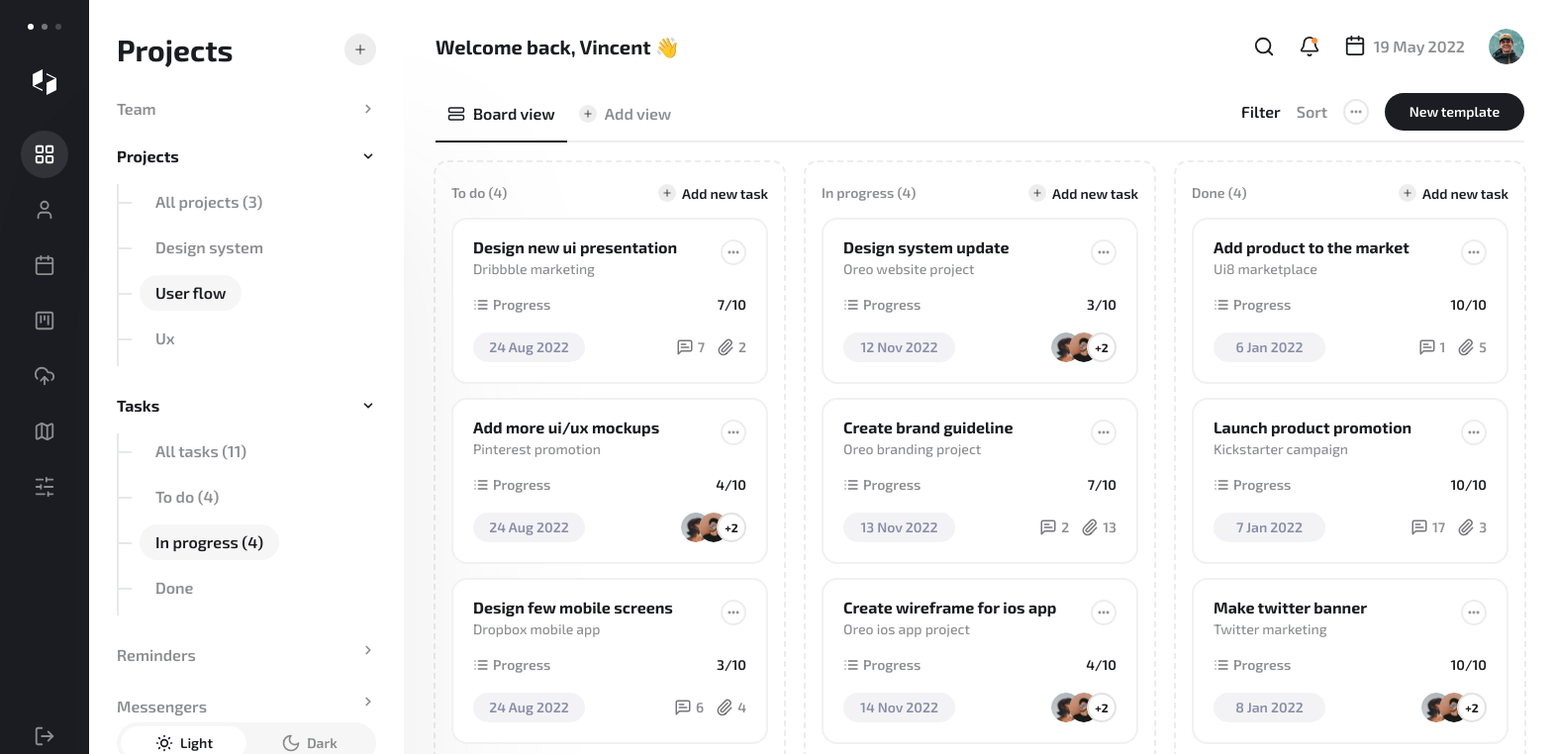
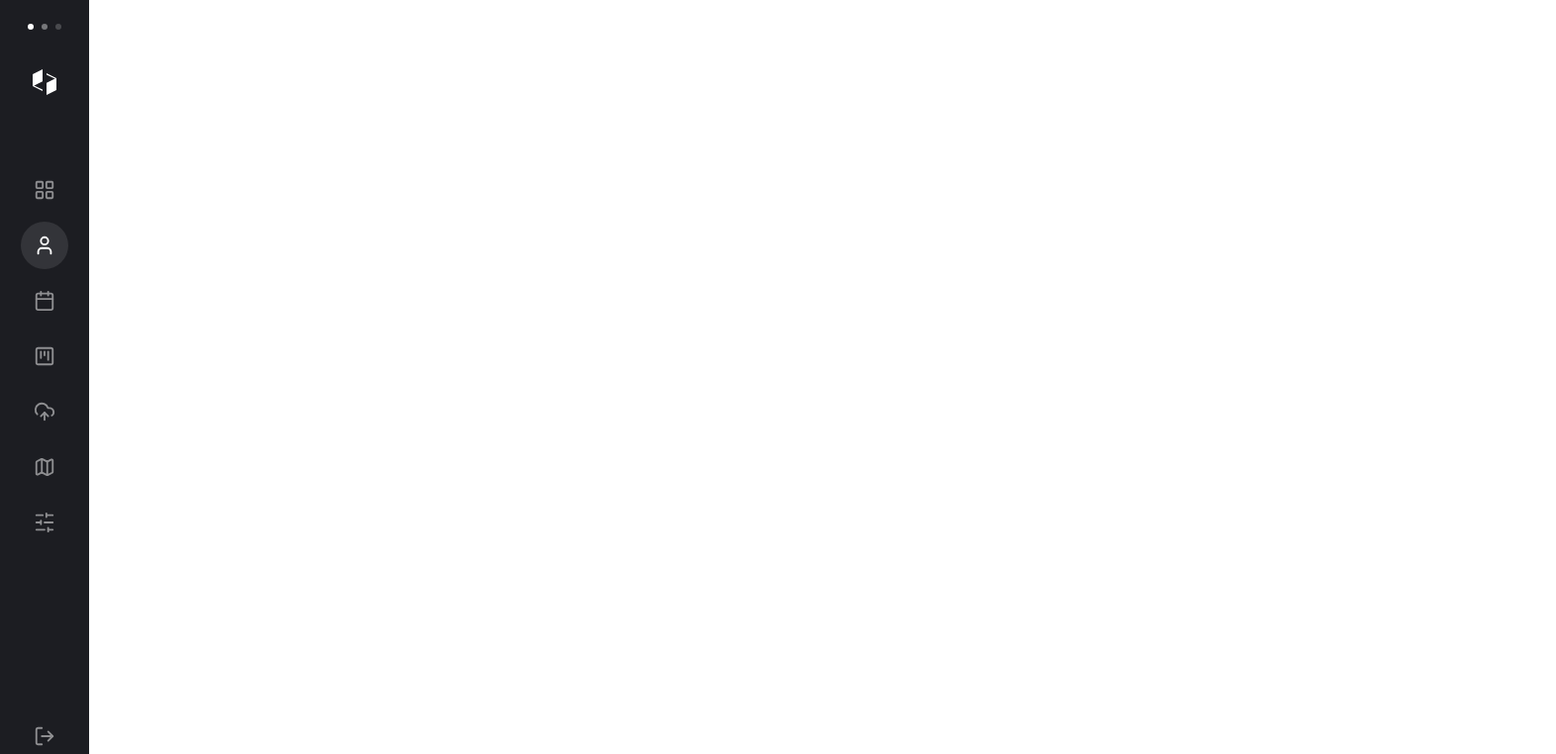
Before and after one commit to gabrielsrs/toDo, a React (Vite) app: page /user in a window 1280 px wide. Shown: the top 762 px of the page at 99% size, 1572 px wide, since content can reach past the window. Built offline with nearby package versions, Linux system fonts and the light colour scheme.

Commit message:
feat: add react routes - Add routes from sidebar items - Add cursor pointer to some icons/components - Dropdown in asside icons interaction

```diff
--- a/package.json
+++ b/package.json
@@ -12,7 +12,8 @@
   "dependencies": {
     "lucide-react": "^0.469.0",
     "react": "^18.3.1",
-    "react-dom": "^18.3.1"
+    "react-dom": "^18.3.1",
+    "react-router": "^7.1.2"
   },
   "devDependencies": {
     "@eslint/js": "^9.17.0",
--- a/src/components/main.jsx
+++ b/src/components/main.jsx
@@ -1,7 +1,5 @@
-import { Search, Bell, Calendar, StretchHorizontal, Plus, Ellipsis, List, Paperclip, MessageSquareText } from "lucide-react"
+import { Search, Bell, Calendar, StretchHorizontal, Plus, Ellipsis } from "lucide-react"
 import profile from "../assets/profile.png"
-import profile1 from "../assets/profile1.png"
-import profile2 from "../assets/profile2.png"
 
 import { CardContent } from "./ui/card-structure"
 import { cardData } from "../data/getTodo.js"
@@ -19,16 +17,16 @@ export function Main() {
                         <span className="font-bold text-xl">Welcome back, Vincent 👋</span>
                     </div>
                     <div className="flex justify-between items-center gap-6 text-customGreyWhiteTheme dark:text-white">
-                        <Search size={22}/>
+                        <Search size={22} cursor="pointer"/>
                         <div className="h-[22px] w-[22px] relative">
                             <div className="h-1.5 w-1.5 absolute top-0.5 right-[3px] rounded-3xl bg-orange-400"></div>
-                            <Bell size={22}/>
+                            <Bell size={22} cursor="pointer"/>
                         </div>
-                        <div className="flex justify-between gap-2">
+                        <div className="flex justify-between gap-2 cursor-pointer">
                             <Calendar size={22}/>
                             <span className="font-semibold text-base text-customGreyWhiteTheme/50 dark:text-white/50">19 May 2022</span>
                         </div>
-                        <div className="h-9 w-9 rounded-3xl">
+                        <div className="h-9 w-9 rounded-3xl cursor-pointer">
                             <img src={profile} alt="" className="rounded-3xl"/>
                         </div>
                     </div>
@@ -37,13 +35,13 @@ export function Main() {
             <menu className="h-[50px] flex flex-col justify-between mb-5">
                 <div className="h-[48px] flex justify-between font-semibold text-base text-customGreyWhiteTheme/50 dark:text-white/50">
                     <div className="h-9 w-64 flex flex-1 self-end mr-4">
-                        <div className="flex items-start gap-2 text-customGreyWhiteTheme dark:text-white px-[12px] pb-[18px] relative after:block after:absolute after:bg-customGreyWhiteTheme dark:after:bg-white after:h-[2px] after:w-full after:right-0 after:bottom-[-2px]">
+                        <div className="flex items-start gap-2 text-customGreyWhiteTheme dark:text-white px-[12px] pb-[18px] relative after:block after:absolute after:bg-customGreyWhiteTheme dark:after:bg-white after:h-[2px] after:w-full after:right-0 after:bottom-[-2px] cursor-pointer">
                             <div className="h-[18px] w-[18px] flex justify-center items-center">
                                 <StretchHorizontal size={18}/>
                             </div>
                             <span className="h-[18px] leading-[18px]">Board view</span>
                         </div>
-                        <div className="flex gap-2 px-[12px] pb-[18px]">
+                        <div className="flex gap-2 px-[12px] pb-[18px] cursor-pointer">
                             <div className="h-[18px] w-[18px] flex justify-center items-center rounded-3xl bg-customGreyWhiteTheme/[0.08] dark:bg-white/10">
                                 <Plus size={10} strokeWidth={4}/>
                             </div>
@@ -51,13 +49,13 @@ export function Main() {
                         </div>
                     </div>
                     <div className="h-[38px] w-[286px] flex items-center gap-4 self-start">
-                        <div className="text-customGreyWhiteTheme dark:text-white">
+                        <div className="text-customGreyWhiteTheme dark:text-white cursor-pointer">
                             <span>Filter</span>
                         </div>
-                        <div>
+                        <div className="cursor-pointer">
                             <span>Sort</span>
                         </div>
-                        <div className="h-[26px] w-[26px] flex justify-center items-center rounded-3xl border-2 border-customGreyWhiteTheme/10 dark:border-white/10">
+                        <div className="h-[26px] w-[26px] flex justify-center items-center rounded-3xl border-2 border-customGreyWhiteTheme/10 dark:border-white/10 cursor-pointer">
                             <Ellipsis size={14} strokeWidth={3}/>
                         </div>
                         <Button type="button">New template</Button>
--- a/src/components/projects.jsx
+++ b/src/components/projects.jsx
@@ -1,8 +1,8 @@
-import { Plus, SunMedium, Moon, ChevronRight, ChevronDown } from "lucide-react"
+import { Plus, SunMedium, Moon } from "lucide-react"
 import { Tree } from "../components/ui/tree-items"
+import { DropDownSideItem } from "../components/ui/dropDownSideItem"
 
 export function Projects() {
-
     function themeLight() {
         document.documentElement.classList.contains('dark') && document.documentElement.classList.toggle('dark')
     }
@@ -19,42 +19,27 @@ export function Projects() {
             <div className="w-[262px] flex flex-col flex-1">
                 <div className="h-10 flex justify-between items-center mb-8 mt-0.5">
                     <span className="text-3xl font-bold align-baseline">Projects</span>
-                    <div className="h-8 w-8 flex justify-center items-center rounded-3xl bg-customGreyWhiteTheme/[0.08] dark:bg-white/10 text-customGreyWhiteTheme/50 dark:text-white/50">
+                    <div className="h-8 w-8 flex justify-center items-center rounded-3xl bg-customGreyWhiteTheme/[0.08] dark:bg-white/10 text-customGreyWhiteTheme/50 dark:text-white/50 cursor-pointer">
                         <Plus size={14} strokeWidth={3}/>
                     </div>
                 </div>
                 <div className="w-[261px] flex flex-col flex-1 gap-7 text-base font-semibold text-customGreyWhiteTheme/50  dark:text-white/50">
                     <div>
-                        <div className="h-4 flex justify-between items-center">
-                            <span>Team</span>
-                            <ChevronRight size={14} strokeWidth={3}/>
-                        </div>
+                        <DropDownSideItem title="Team"/>
                     </div>
                     <div>
-                        <div className="flex justify-between items-center text-customGreyWhiteTheme dark:text-white mb-4">
-                            <span className="font-bold">Projects</span>
-                            <ChevronDown size={14} strokeWidth={3}/>
-                        </div>
+                        <DropDownSideItem title="Projects"/>
                         <Tree items={projects} selected={2}/>
                     </div>
                     <div>
-                        <div className="flex justify-between items-center text-customGreyWhiteTheme dark:text-white mb-4">
-                            <span className="font-bold">Tasks</span>
-                            <ChevronDown size={14} strokeWidth={3}/>
-                        </div>
+                        <DropDownSideItem title="Tasks"/>
                         <Tree items={tasks} selected={2}/>
                     </div>
                     <div>
-                        <div className="flex justify-between">
-                            <span>Reminders</span>
-                            <ChevronRight size={14} strokeWidth={3}/>
-                        </div>
+                        <DropDownSideItem title="Reminders"/>
                     </div>
                     <div >
-                        <div className="flex justify-between">
-                            <span>Messengers</span>
-                            <ChevronRight size={14} strokeWidth={3}/>
-                        </div>
+                        <DropDownSideItem title="Messengers"/>
                     </div>
                 </div>
             </div>
--- a/src/components/sidebar.jsx
+++ b/src/components/sidebar.jsx
@@ -1,3 +1,5 @@
+import { NavLink } from 'react-router'
+
 import { LayoutGrid, User, Calendar, SquareKanban, CloudUpload, Map, SlidersHorizontal, LogOut } from 'lucide-react';
 
 import { ToDoIcon } from './ui/toDo-icon';
@@ -9,43 +11,73 @@ export function SideBar() {
             <div className='flex flex-col gap-9 items-center my-6'>
                 <div className='flex flex-col items-center gap-10'>
                     <CustomEllipsis />
-                    <ToDoIcon/>
+                    <ToDoIcon />
                 </div>
 
+                <NavLink>
+
+                </NavLink>
                 <div className='flex flex-col gap-2'>
-                    <div className='h-12 w-12 flex justify-center items-center rounded-3xl bg-white/10'>
-                        <LayoutGrid color='#fff' size={22}/>
+                    <NavLink to="/">
+                        {({ isActive }) => (
+                            <div className={`h-12 w-12 flex justify-center items-center rounded-3xl ${isActive ? 'bg-white/10' : ''}`}>
+                                <LayoutGrid color='#fff' className={`${isActive ? '' : 'opacity-50'}`} size={22}/>
                             </div>
+                        )}
+                    </NavLink>
 
-                    <div className='h-12 w-12 flex justify-center items-center rounded-3xl'>
-                        <User color='#fff' className='opacity-50' size={22}/>
+                    <NavLink to="/user">
+                        {({ isActive }) => (
+                            <div className={`h-12 w-12 flex justify-center items-center rounded-3xl ${isActive ? 'bg-white/10' : ''}`}>
+                                <User color='#fff' className={`${isActive ? '' : 'opacity-50'}`} size={22}/>
                             </div>
+                        )}
+                    </NavLink>
 
-                    <div className='h-12 w-12 flex justify-center items-center rounded-3xl'>
-                        <Calendar color='#fff' className='opacity-50' size={22}/>
+                    <NavLink to="/calendar">
+                        {({ isActive }) => (
+                            <div className={`h-12 w-12 flex justify-center items-center rounded-3xl ${isActive ? 'bg-white/10' : ''}`}>
+                                <Calendar color='#fff' className={`${isActive ? '' : 'opacity-50'}`} size={22}/>
                             </div>
+                        )}
+                    </NavLink>
 
-                    <div className='h-12 w-12 flex justify-center items-center rounded-3xl'>
-                        <SquareKanban color='#fff' className='opacity-50' size={22}/>
+                    <NavLink to="/metrics">
+                        {({ isActive }) => (
+                            <div className={`h-12 w-12 flex justify-center items-center rounded-3xl ${isActive ? 'bg-white/10' : ''}`}>
+                                <SquareKanban color='#fff' className={`${isActive ? '' : 'opacity-50'}`} size={22}/>
                             </div>
+                        )}
+                    </NavLink>
 
-                    <div className='h-12 w-12 flex justify-center items-center rounded-3xl'>
-                        <CloudUpload color='#fff' className='opacity-50' size={22}/>
+                    <NavLink to="/upload">
+                        {({ isActive }) => (
+                            <div className={`h-12 w-12 flex justify-center items-center rounded-3xl ${isActive ? 'bg-white/10' : ''}`}>
+                                <CloudUpload color='#fff' className={`${isActive ? '' : 'opacity-50'}`} size={22}/>
                             </div>
+                        )}
+                    </NavLink>
 
-                    <div className='h-12 w-12 flex justify-center items-center rounded-3xl'>
-                        <Map color='#fff' className='opacity-50' size={22}/>
+                    <NavLink to="/location">
+                        {({ isActive }) => (
+                            <div className={`h-12 w-12 flex justify-center items-center rounded-3xl ${isActive ? 'bg-white/10' : ''}`}>
+                                <Map color='#fff' className={`${isActive ? '' : 'opacity-50'}`} size={22}/>
                             </div>
+                        )}
+                    </NavLink>
 
-                    <div className='h-12 w-12 flex justify-center items-center rounded-3xl'>
-                        <SlidersHorizontal color='#fff' className='opacity-50' size={22}/>
+                    <NavLink to="/settings">
+                        {({ isActive }) => (
+                            <div className={`h-12 w-12 flex justify-center items-center rounded-3xl ${isActive ? 'bg-white/10' : ''}`}>
+                                <SlidersHorizontal color='#fff' className={`${isActive ? '' : 'opacity-50'}`} size={22}/>
                             </div>
-
+                        )}
+                    </NavLink>
                 </div>
             </div>
 
             <div className='h-12 w-12 flex justify-center items-center rounded-3xl my-8'>
-                <LogOut color='#fff' className='opacity-50' size={22}/>
+                <LogOut color='#fff' className='opacity-50 hover:opacity-100 cursor-pointer select-none' size={22}/>
             </div>
 
         </aside>
--- a/src/components/ui/card-structure.jsx
+++ b/src/components/ui/card-structure.jsx
@@ -10,7 +10,7 @@ export function CardContent({ text, count, cardInfo }) {
         <div className="min-w-[320px] flex flex-col flex-1 gap-4 rounded-xl bg-white dark:bg-customCardContent p-4 outline-customGreyWhiteTheme/[0.08] outline-2 outline-dashed dark:outline-0">
             <div className="max-h-[18px] min-w-[320px] flex flex-1 justify-between items-center mt-1.5 text-customGreyWhiteTheme/50 dark:text-white/50">
                 <span className="font-semibold text-sm">{ text } ({ count })</span>
-                <div className="flex gap-1.5">
+                <div className="flex gap-1.5 cursor-pointer">
                     <div className="h-[18px] w-[18px] flex justify-center items-center rounded-3xl bg-customGreyWhiteTheme/[0.08] dark:bg-white/10">
                         <Plus size={10} strokeWidth={4}/>
                     </div>
@@ -51,11 +51,11 @@ function Card(props) {
     return (
         <div className="flex flex-col flex-1 gap-5 p-5 rounded-2xl bg-white dark:bg-customCard z-10 border-customGreyWhiteTheme/[0.06] border-2 dark:border-0">
             <div className="h-[37px] flex flex-1 justify-between mb-[1px]">
-                <div className="flex flex-col gap-1.5">
+                <div className="flex flex-col gap-1.5 cursor-pointer">
                     <span className="h-4 font-bold text-base text-customGreyWhiteTheme dark:text-white leading-4">{ props.title }</span>
                     <span className="h-[15px] font-medium text-sm leading-4">{ props.description }</span>
                 </div>
-                <div className="h-[26px] w-[26px] flex justify-center items-center rounded-3xl border-2 border-customGreyWhiteTheme/[0.08] dark:border-white/10 top-0 right-0">
+                <div className="h-[26px] w-[26px] flex justify-center items-center rounded-3xl border-2 border-customGreyWhiteTheme/[0.08] dark:border-white/10 top-0 right-0 cursor-pointer">
                     <Ellipsis size={14} strokeWidth={3}/>
                 </div>
             </div>
--- a/src/components/ui/customEllipsis.jsx
+++ b/src/components/ui/customEllipsis.jsx
@@ -1,6 +1,6 @@
 export function CustomEllipsis() {
     return (
-        <div className='h-1.5 w-[34px] flex gap-2'>
+        <div className={`h-1.5 w-[34px] flex gap-2 cursor-pointer`}>
             <i className='h-1.5 w-1.5 rounded-3xl bg-white'/>
             <i className='h-1.5 w-1.5 rounded-3xl bg-white/40'/>
             <i className='h-1.5 w-1.5 rounded-3xl bg-white/20'/>
--- /dev/null
+++ b/src/components/ui/dropDownSideItem.jsx
@@ -0,0 +1,18 @@
+import { ChevronRight, ChevronDown } from "lucide-react"
+import { useState } from "react"
+
+export function DropDownSideItem({ title }) {
+    const [isOpen, setIsOpen] = useState(false)
+
+    return isOpen ? (
+        <div className="flex justify-between items-center text-customGreyWhiteTheme dark:text-white mb-4">
+            <span className="font-bold">{ title }</span>
+            <ChevronDown size={14} strokeWidth={3} cursor={'pointer'} onClick={() => setIsOpen(false)} />
+        </div>
+    ):(
+        <div className="flex justify-between mb-4">
+            <span>{ title }</span>
+            <ChevronRight size={14} strokeWidth={3} cursor={'pointer'} onClick={() => setIsOpen(true)} />
+        </div>
+    )
+}
--- a/src/main.jsx
+++ b/src/main.jsx
@@ -1,9 +1,18 @@
-import { StrictMode } from 'react'
 import { createRoot } from 'react-dom/client'
+import { BrowserRouter, Routes, Route } from 'react-router'
 import App from './App.jsx'
+import RawPage from './raw-page.jsx'
 
 createRoot(document.getElementById('root')).render(
-  <StrictMode>
-    <App />
-  </StrictMode>,
+  <BrowserRouter>
+    <Routes>
+      <Route path="/" element={<App />} />
+      <Route path="/user" element={<RawPage />} />
+      <Route path="/calendar" element={<RawPage />} />
+      <Route path="/metrics" element={<RawPage />} />
+      <Route path="/upload" element={<RawPage />} />
+      <Route path="/location" element={<RawPage />} />
+      <Route path="/settings" element={<RawPage />} />
+    </Routes>
+  </BrowserRouter>,
 )
--- /dev/null
+++ b/src/raw-page.jsx
@@ -0,0 +1,10 @@
+import { SideBar } from "./components/sidebar"
+
+export default function RawPage() {
+    return (
+        <>
+            <SideBar />
+            <main className="h-screen w-screen bg-white dark:bg-projectsComponent"/>
+        </>
+    )
+}
```
Also changed, not shown: 1 other file (tests, documents, lock files or other folders). Lines whose indentation alone changed are shown as unchanged.
